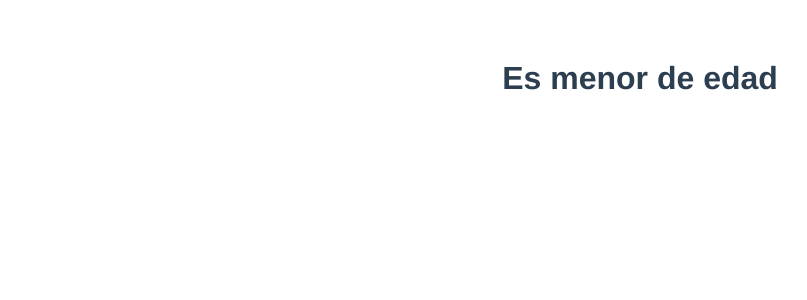
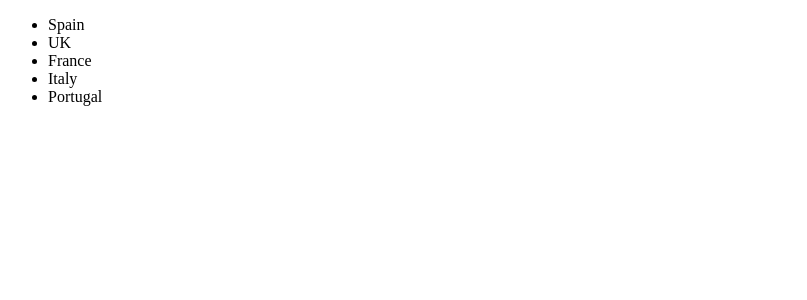
Before and after one commit to zenenperaza/practicas-vue-helloworld, a Vue app: page / in a window 1280 px wide. Shown: the top 300 px of the page, without its empty margins (0-807 px from the left). Built offline with nearby package versions, Linux system fonts and the light colour scheme.

Commit message:
first commit 4

```diff
--- a/src/App.vue
+++ b/src/App.vue
@@ -1,9 +1,9 @@
 <template>
-<ExampleSelective />
+<ExampleFor />
 </template>
 
 <script lang="ts" setup>
-import ExampleSelective from './components/ExampleSelective.vue';
+import ExampleFor from './components/ExampleFor.vue';
 
 </script>
 
--- /dev/null
+++ b/src/components/ExampleFor.vue
@@ -0,0 +1,39 @@
+<template>
+   <ul>
+    <li v-for="country in countries" :key="country.code">{{ country.name }}</li>
+   </ul>
+</template>
+
+    <script lang="ts" setup>
+        import {Ref, ref} from 'vue'
+        interface ICountry{
+            code: string,
+            name: string
+        }
+        let countries:Ref<Array<ICountry>>= ref([
+            {
+                code: 'es',
+                name: 'Spain'
+            },
+            {
+                code: 'en',
+                name: 'UK'
+            },
+            {
+                code: 'fr',
+                name: 'France'
+            },
+            {
+                code: 'it',
+                name: 'Italy'
+            },
+            {
+                code: 'po',
+                name: 'Portugal'
+            }
+        ])
+    </script>
+
+    <style scop>
+
+    </style>
```
